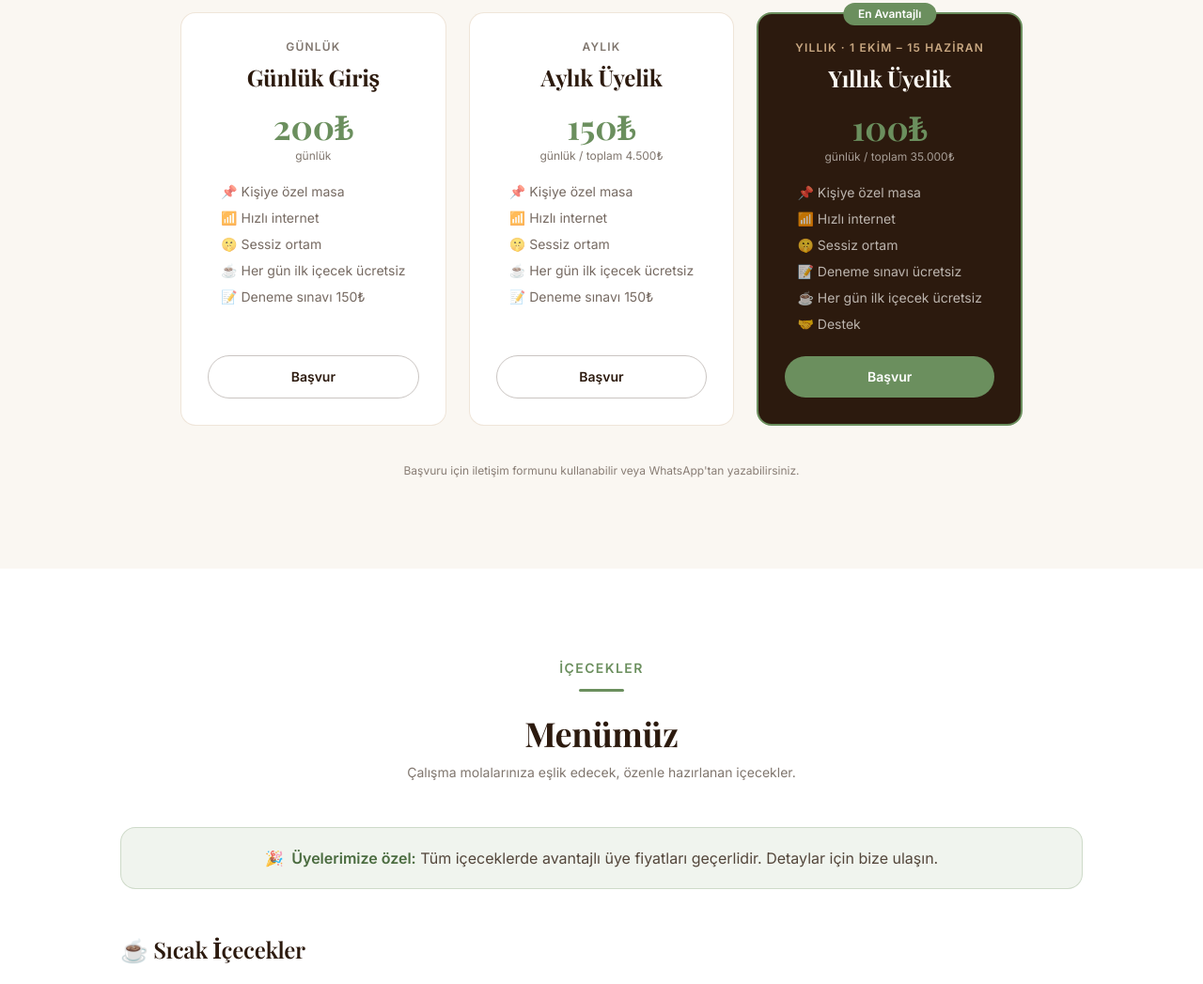
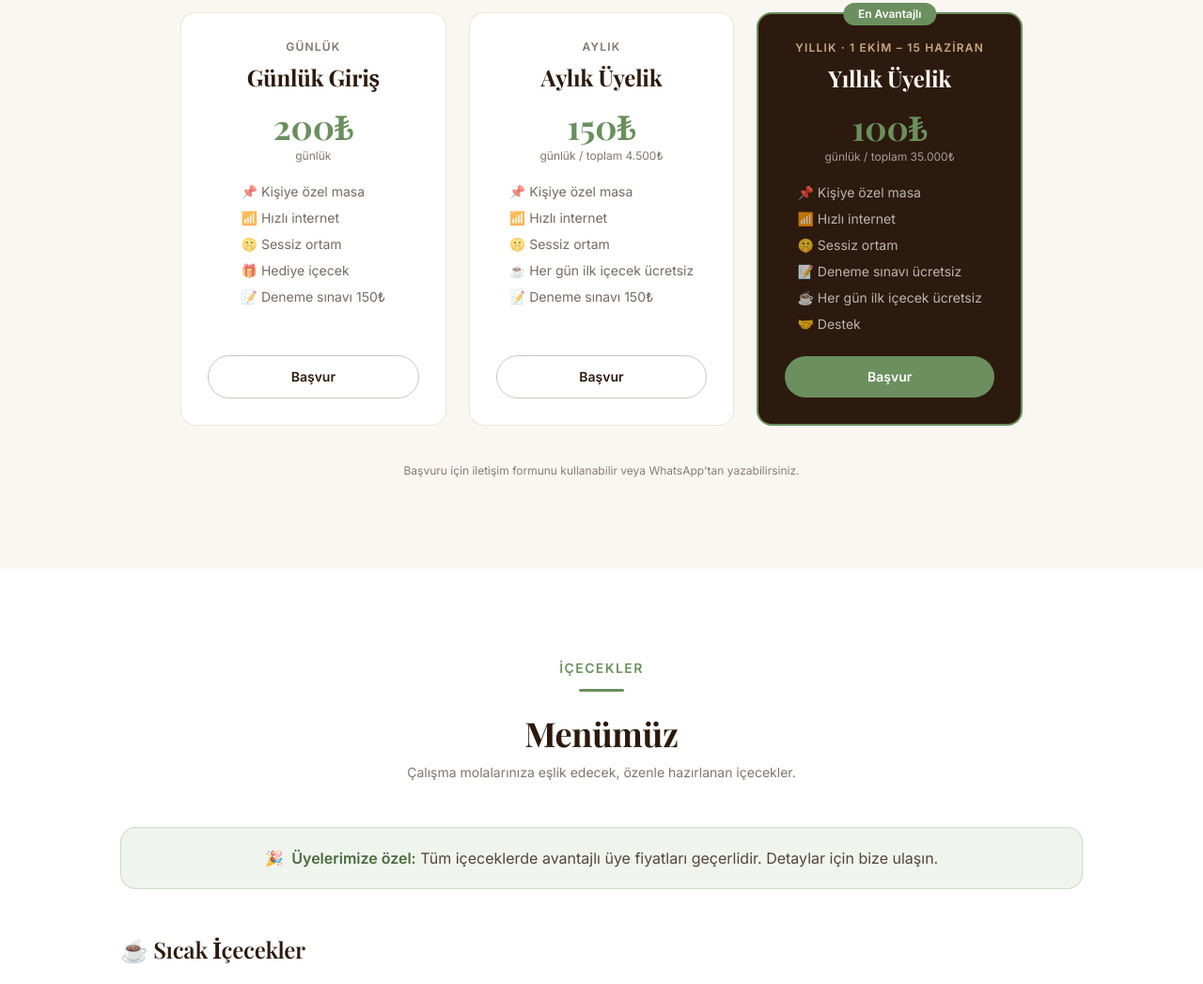
Before and after one commit to mfakirr/OdakLibrary, a plain HTML site: page index.html in a window 1280 px wide. Shown: the part 2171-3218 px from the top of the page at 94% size. Drawn offline with nearby package versions, Linux system fonts and the light colour scheme.

Commit message:
Update index.html

```diff
--- a/index.html
+++ b/index.html
@@ -342,7 +342,7 @@
           <li>📌 Kişiye özel masa</li>
           <li>📶 Hızlı internet</li>
           <li>🤫 Sessiz ortam</li>
-          <li>☕ Her gün ilk içecek ücretsiz</li>
+          <li>🎁 Hediye içecek</li>
           <li>📝 Deneme sınavı 150₺</li>
         </ul>
         <a href="#contact" class="mt-auto border border-espresso/25 hover:bg-espresso hover:text-cream text-espresso font-sans font-semibold text-sm px-6 py-3 rounded-full transition-colors">
```
